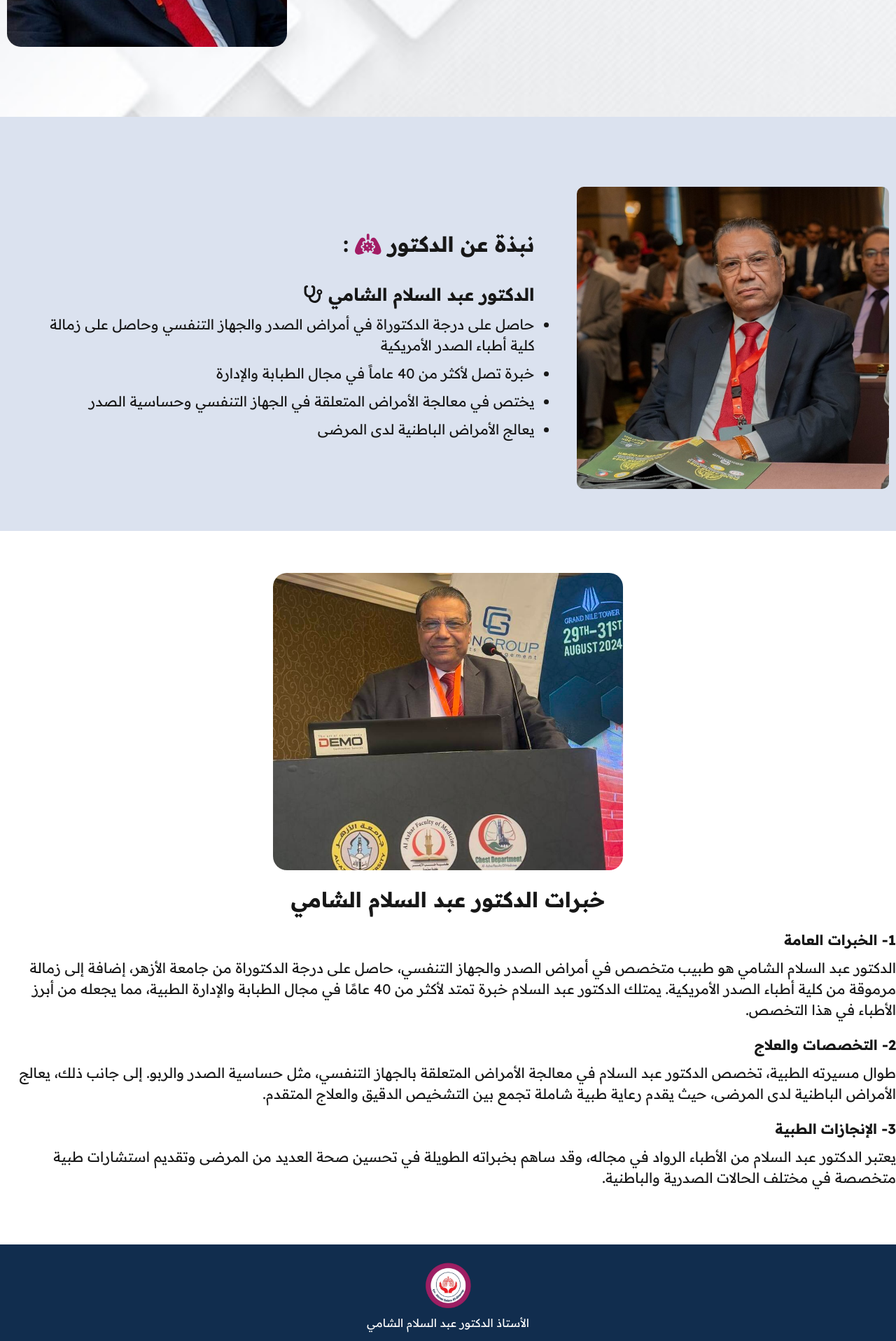
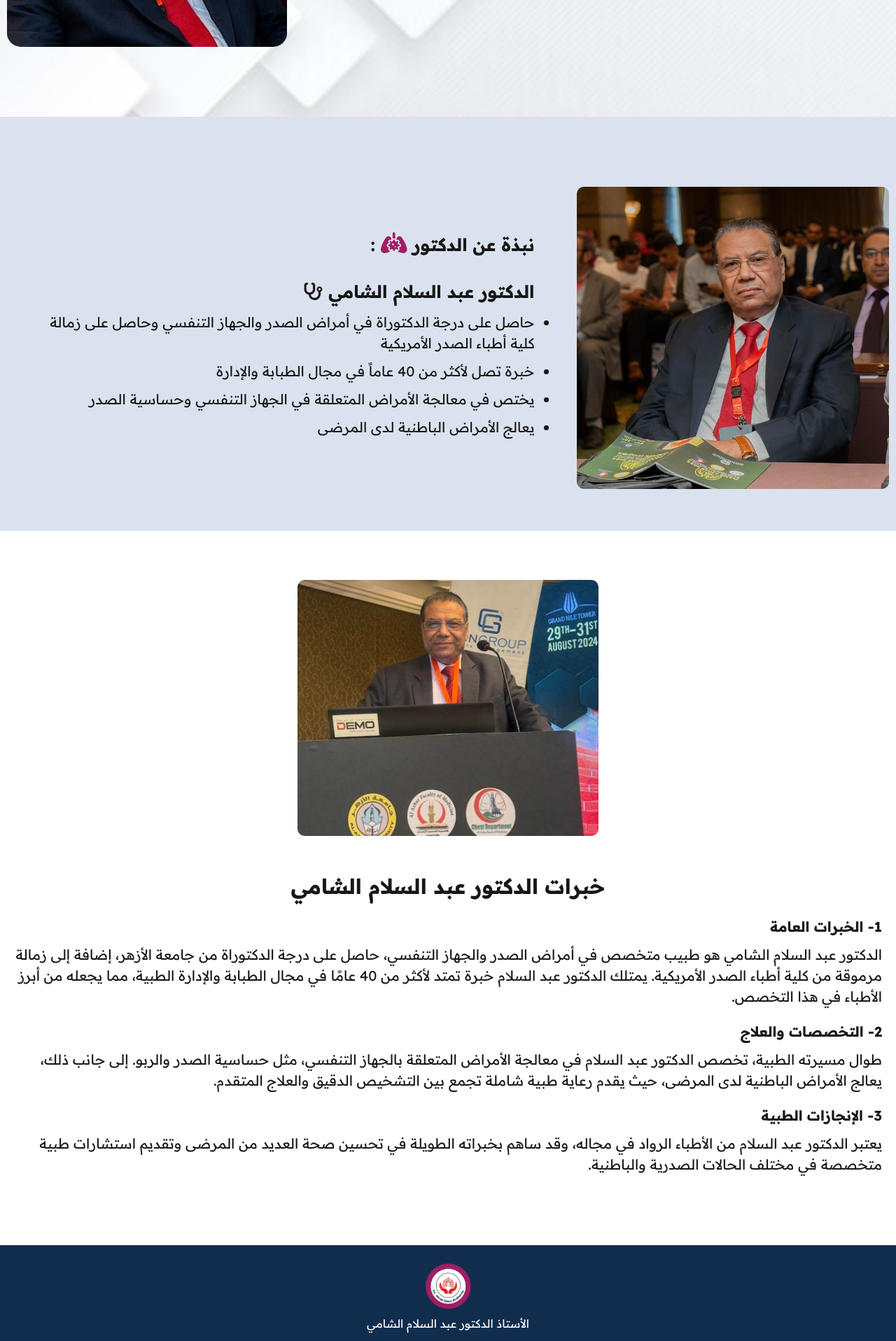
Before and after one commit to ahmaddb123/Clinic-project, a Next.js app: page / in a window 1280 px wide. Shown: the part 498-2415 px from the top of the page at 70% size. Built offline with nearby package versions, Linux system fonts and the light colour scheme.

Commit message:
Fix errors

```diff
--- a/src/app/Components/AboutUs/about.css
+++ b/src/app/Components/AboutUs/about.css
@@ -13,7 +13,7 @@
   margin: 0 20px;
 }
 .container-about h1 {
-  font-size: 30px;
+  font-size: 25px;
   font-weight: bold;
   margin-bottom: 30px;
 }
--- a/src/app/Components/Experiences/Experiences.css
+++ b/src/app/Components/Experiences/Experiences.css
@@ -9,7 +9,11 @@
     flex-direction: column;
 }
 .img-experiences {
+    padding: 10px;
     border-radius: 20px;
+}
+.Experiences .container ul {
+    padding: 20px;
 }
 .Experiences .container ul h1 {
     width: 100%;
@@ -17,6 +21,7 @@
     font-weight: bold;
     font-size: 30px;
     margin: 20px 0;
+
 }
 .Experiences .container ul li {
     margin: 20px 0;
--- a/src/app/Components/Experiences/page.tsx
+++ b/src/app/Components/Experiences/page.tsx
@@ -8,7 +8,7 @@ function Experiences() {
     <div className='Experiences'>
       <div className='container mx-auto'>
         <div className='container-img-experiences'>
-          <Image src={"/dr-4.jpg"} alt='' width={500} height={500} className='img-experiences'/>
+          <Image src={"/dr-4.jpg"} alt='' width={450} height={450} className='img-experiences'/>
         </div>
         <div className='Experiences-info'>
           <ul>
--- a/src/app/Components/Header/header.css
+++ b/src/app/Components/Header/header.css
@@ -57,7 +57,7 @@ container-brand,
     position: absolute;
     display: flex;
     align-items: center;
-    top: 80px;
+    top: 100px;
     clip-path: inset(0 400px 0 0px);
     left: 0;
     flex-direction: column;
@@ -119,7 +119,7 @@ container-brand,
   .concat span {
     display: flex;
     align-items: center;
-    margin: 10px;
+    margin: 10px 0;
   }
   .concat span svg {
     color: var(--text-color);
--- a/src/app/Components/Loading/Loading.css
+++ b/src/app/Components/Loading/Loading.css
@@ -27,3 +27,8 @@
   @keyframes l24{
     100%{background-position: left}
   }
+  @media (max-width: 770px) {
+    .loader {
+      font-size: 40px;
+    }
+  }
--- a/src/app/Medical-services/Medical-services.css
+++ b/src/app/Medical-services/Medical-services.css
@@ -77,6 +77,7 @@
 @media (max-width : 1280px) {
   .services .container ul li {
     width: 80%;
+    margin: 20px 0;
   }
   .img-serv {
     width: 400px;
--- a/src/app/Testimonials/Testimonials.css
+++ b/src/app/Testimonials/Testimonials.css
@@ -57,6 +57,7 @@
   .Testimonials .container .card {
     flex-direction: column;
     padding: 20px;
+    margin: 20px 0;
   }
   .Testimonials .container .card .text-testimonials {
     text-align: center;
```
Also changed, not shown: src/app/Article/article.css (+4 -3 lines).
